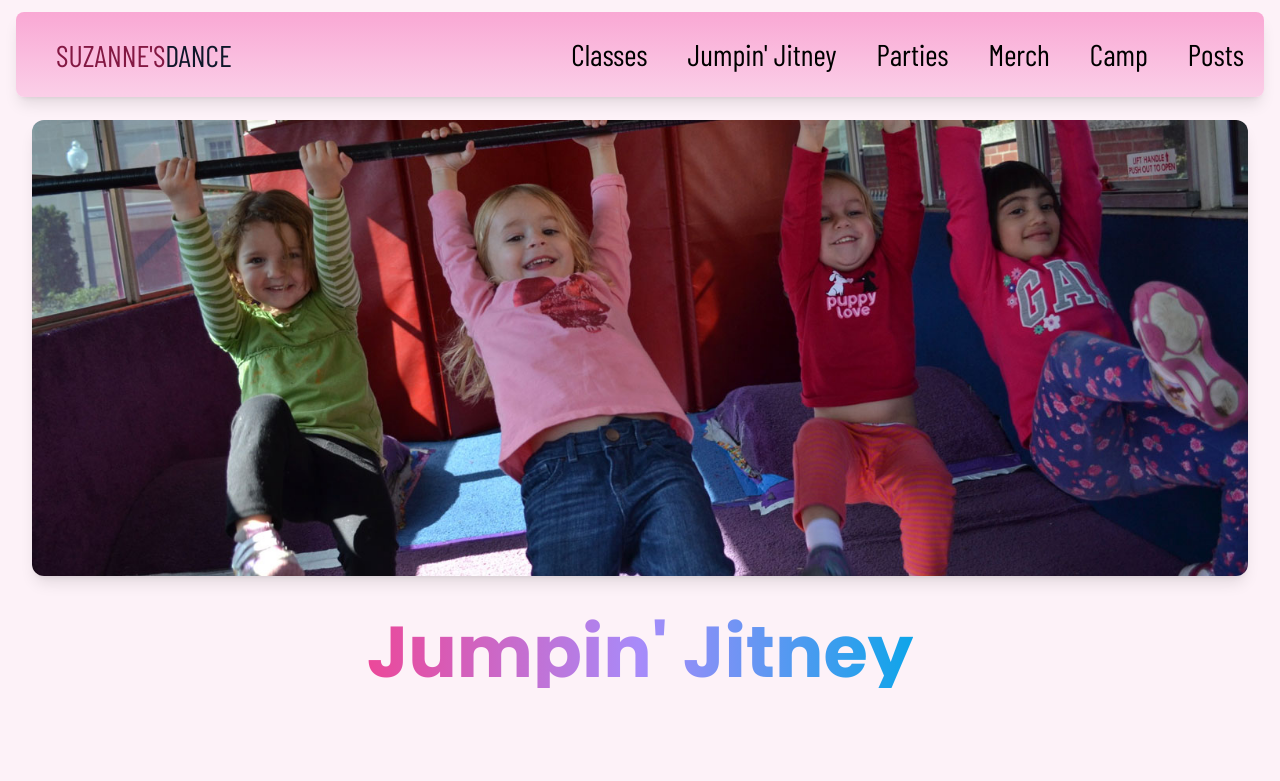
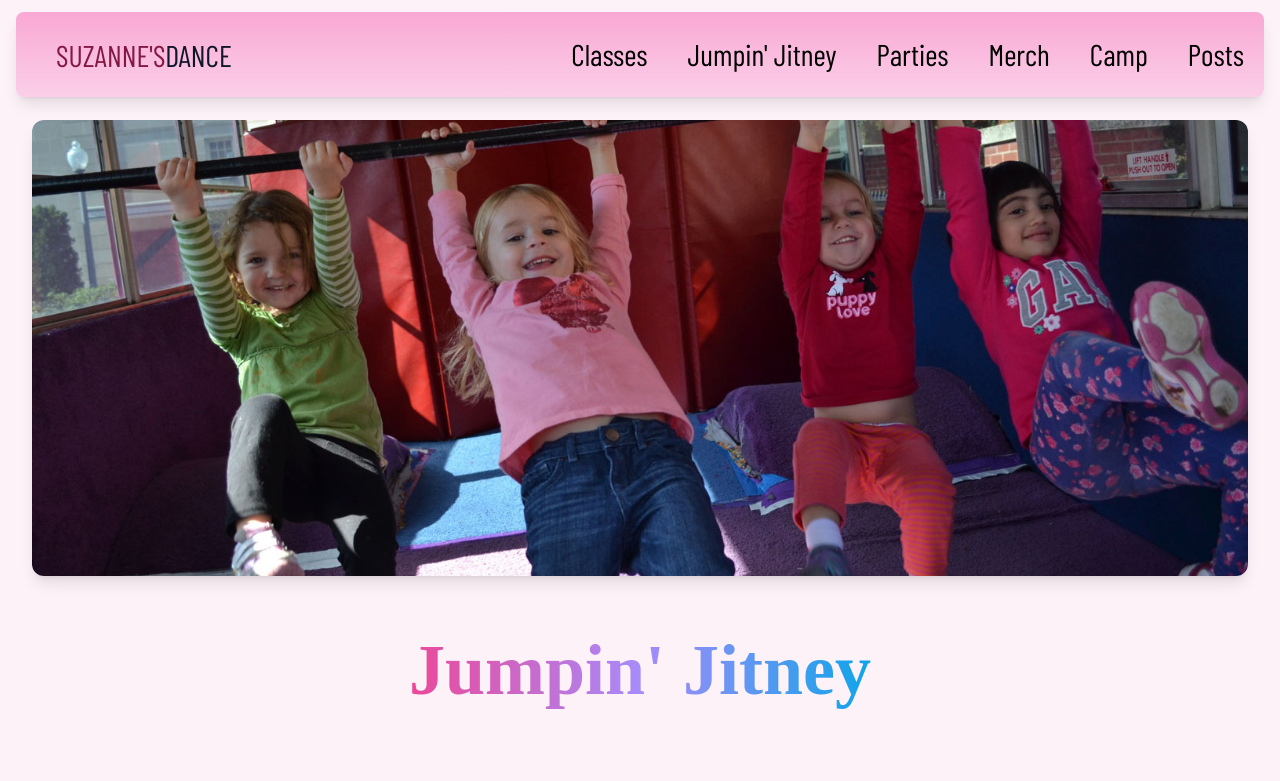
Before and after one commit to speiffer829/suzannes-static-2023, an Astro site: page /jumpin-jitney in a window 1280 px wide. Shown: the top 781 px of the page. Built offline with nearby package versions, Linux system fonts and the light colour scheme; Astro itself is replaced by a stand-in of ours; a web font is replaced by a local one.

Commit message:
fun with fonts

```diff
--- a/src/pages/camp.astro
+++ b/src/pages/camp.astro
@@ -15,11 +15,7 @@ import horse_img from '$src/assets/imgs/horse.jpg';
 	<header class="wrapper">
 		<Image src={campheader_img} width={2000} alt="Kids hanging on a bar" class="hero_img" />
 
-		<h1
-			class="font-bold gradient_text bg-gradient-to-r from-sky-500 to-emerald-500 text-4xl sm:text-5xl md:text-6xl lg:text-7xl text-center pt-10 w-fit mx-auto"
-		>
-			Camp
-		</h1>
+		<h1 class="gradient_text bg-gradient-to-r from-sky-500 to-emerald-500 page_title">Camp</h1>
 	</header>
 
 	<main>
--- a/src/pages/classes.astro
+++ b/src/pages/classes.astro
@@ -17,11 +17,7 @@ import flip_img from '$src/assets/imgs/acrowithmyback.jpg';
 	<header class="wrapper">
 		<Image src={jazz_img} width={2000} alt="Girls laughing and having fun." class="hero_img" />
 
-		<h1
-			class="font-bold gradient_text bg-gradient-to-br from-pink-500 to-rose-300 text-4xl sm:text-5xl md:text-6xl lg:text-7xl text-center pt-10 w-fit mx-auto"
-		>
-			Classes
-		</h1>
+		<h1 class="page_title gradient_text bg-gradient-to-br from-pink-500 to-rose-300">Classes</h1>
 	</header>
 	<main>
 		<Stripe
--- a/src/pages/jumpin-jitney.astro
+++ b/src/pages/jumpin-jitney.astro
@@ -15,9 +15,7 @@ import tramp_img from '$src/assets/imgs/tramp.jpg';
 	<header class="wrapper">
 		<Image src={multibarhang_img} width={2000} alt="Kids hanging on a bar" class="hero_img" />
 
-		<h1
-			class="font-bold gradient_text bg-gradient-to-r from-pink-500 via-violet-400 to-sky-500 text-4xl sm:text-5xl md:text-6xl lg:text-7xl text-center pt-10 w-fit mx-auto"
-		>
+		<h1 class="page_title gradient_text bg-gradient-to-r from-pink-500 via-violet-400 to-sky-500">
 			Jumpin' Jitney
 		</h1>
 	</header>
--- a/src/pages/merch.astro
+++ b/src/pages/merch.astro
@@ -15,10 +15,8 @@ import jazzshoe_img from '$src/assets/imgs/jazzshoes.jpg';
 	<header class="wrapper">
 		<Image src={bwglasses_img} width={2000} alt="Suzanne's Brand Sunglasses" class="hero_img" />
 
-		<h1
-			class="font-bold gradient_text bg-gradient-to-r from-cyan-500 via-violet-400 to-amber-500 text-4xl sm:text-5xl md:text-6xl lg:text-7xl text-center pt-10 w-fit mx-auto"
-		>
-			Merchandise
+		<h1 class="page_title gradient_text bg-gradient-to-r from-cyan-500 via-violet-400 to-amber-500">
+			Merch
 		</h1>
 	</header>
 
--- a/src/pages/parties.astro
+++ b/src/pages/parties.astro
@@ -12,11 +12,7 @@ import vollyball_img from '$src/assets/imgs/vollyball.jpg';
 	<header class="wrapper">
 		<Image src={partyheader_img} width={2000} alt="Kids hanging on a bar" class="hero_img" />
 
-		<h1
-			class="font-bold gradient_text bg-gradient-to-br from-indigo-400 to-rose-500 text-4xl sm:text-5xl md:text-6xl lg:text-7xl text-center pt-10 w-fit mx-auto"
-		>
-			Parties
-		</h1>
+		<h1 class="page_title gradient_text bg-gradient-to-br from-indigo-400 to-rose-500">Parties</h1>
 	</header>
 
 	<Stripe
--- a/src/pages/posts/index.astro
+++ b/src/pages/posts/index.astro
@@ -13,7 +13,7 @@ import fosse_img from '$src/assets/imgs/fosse.jpg';
 			<Image src={fosse_img} width={2000} alt="Dog looking at some blog posts" class="hero_img" />
 
 			<h1
-				class="font-bold gradient_text bg-gradient-to-r from-amber-500 via-fuchsia-500 to-cyan-400 text-4xl sm:text-5xl md:text-6xl lg:text-7xl text-center pt-10 w-fit mx-auto"
+				class="page_title gradient_text bg-gradient-to-r from-amber-500 via-fuchsia-500 to-cyan-400"
 			>
 				Posts
 			</h1>
--- a/src/styles/styles.css
+++ b/src/styles/styles.css
@@ -1,3 +1,32 @@
+@font-face {
+	font-family: 'moranga';
+	src: url('/fonts/moranga-bold.woff') format('woff');
+	font-weight: bold;
+	font-style: normal;
+	font-display: swap;
+}
+@font-face {
+	font-family: 'moranga';
+	src: url('/fonts/moranga-bold-italic.woff') format('woff');
+	font-weight: bold;
+	font-style: italic;
+	font-display: swap;
+}
+@font-face {
+	font-family: 'moranga';
+	src: url('/fonts/moranga-black-italic.woff') format('woff');
+	font-weight: black;
+	font-style: italic;
+	font-display: swap;
+}
+@font-face {
+	font-family: 'moranga';
+	src: url('/fonts/moranga-black.woff') format('woff');
+	font-weight: black;
+	font-style: normal;
+	font-display: swap;
+}
+
 @tailwind base;
 @tailwind components;
 @tailwind utilities;
@@ -138,6 +167,23 @@
 			}
 		}
 	}
+
+	.page_title {
+		font-family: theme('fontFamily.fancy');
+		font-weight: 900;
+		font-size: theme('fontSize.4xl');
+		text-align: center;
+		padding-top: theme('spacing.10');
+		width: fit-content;
+		margin: 0 auto;
+
+		@screen xs {
+			font-size: theme('fontSize.6xl');
+		}
+		@screen lg {
+			font-size: theme('fontSize.7xl');
+		}
+	}
 }
 
 ::selection {
--- a/tailwind.config.cjs
+++ b/tailwind.config.cjs
@@ -1,3 +1,4 @@
+const defaultTheme = require('tailwindcss/defaultTheme');
 /** @type {import('tailwindcss').Config} */
 module.exports = {
 	content: ['./src/**/*.{astro,html,js,jsx,md,mdx,svelte,ts,tsx,vue}'],
@@ -5,8 +6,13 @@ module.exports = {
 		extend: {
 			fontFamily: {
 				primary: ['Poppins', 'sans-serif'],
-				condensed: ['Barlow Condensed', 'Impact', 'sans-serif']
+				condensed: ['Barlow Condensed', 'Impact', 'sans-serif'],
+				fancy: ['moranga', 'serif']
 			}
+		},
+		screens: {
+			xs: '350px',
+			...defaultTheme.screens
 		}
 	},
 	plugins: [require('@tailwindcss/container-queries')]
```
Also changed, not shown: public/fonts/moranga-black-italic.woff2 (added), public/fonts/moranga-black.woff2 (added), public/fonts/moranga-bold-italic.woff2 (added), public/fonts/moranga-bold.woff2 (added).
